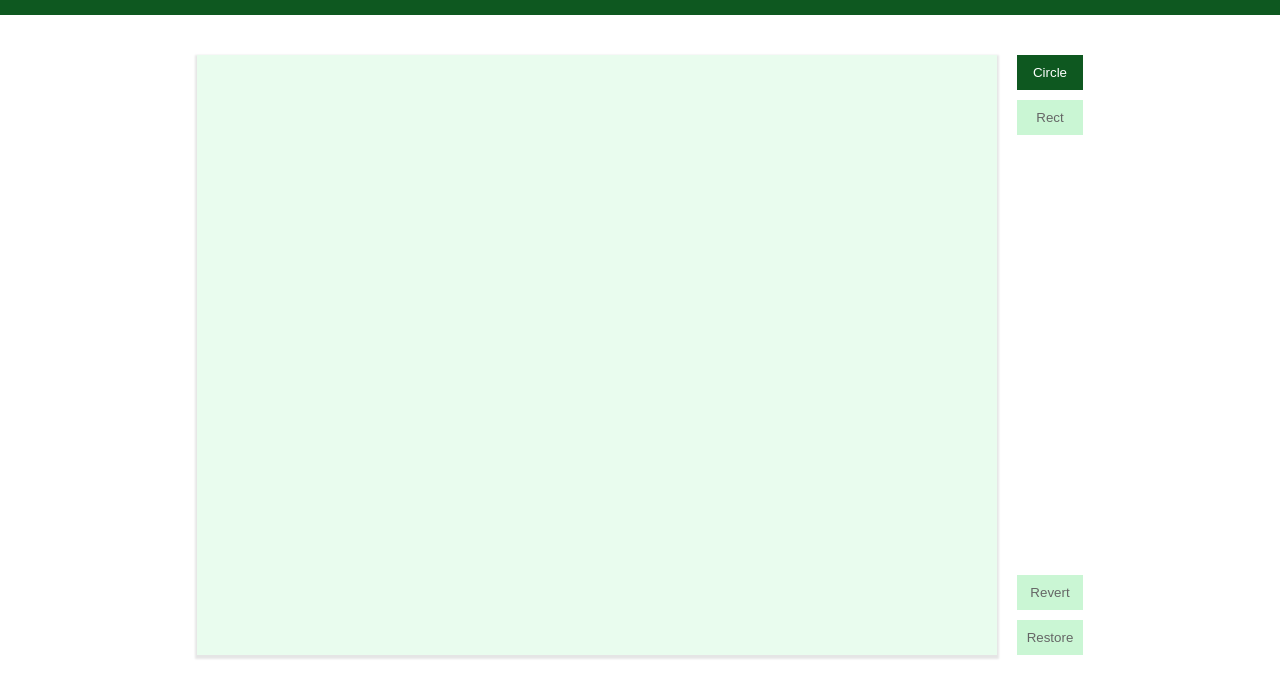
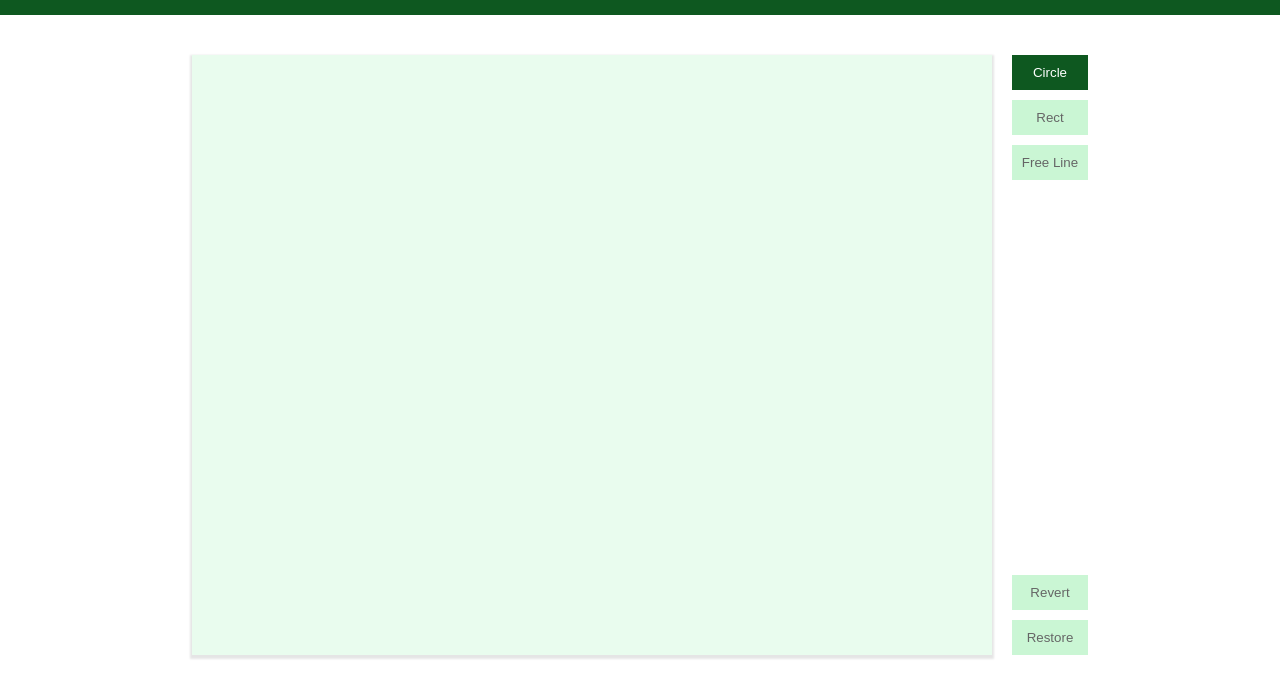
Before and after one commit to j-toscani/quicksketchcanvas, a website with bundled scripts: page index.html in a window 1280 px wide. Shown: the part 105-802 px from the top of the page. Built offline with nearby package versions, Linux system fonts and the light colour scheme.

Commit message:
add button to select free drawable

```diff
--- a/index.html
+++ b/index.html
@@ -23,6 +23,9 @@
         <li class="drawables-list__item">
           <button class="canvas-button" data-drawable="rect"> Rect </button>
         </li>
+        <li class="drawables-list__item">
+          <button class="canvas-button" data-drawable="free"> Free Line </button>
+        </li>
       </ul>
       <div class="drawables-list">
         <button class="canvas-button res-rev" id="revert"> Revert </button>
```
